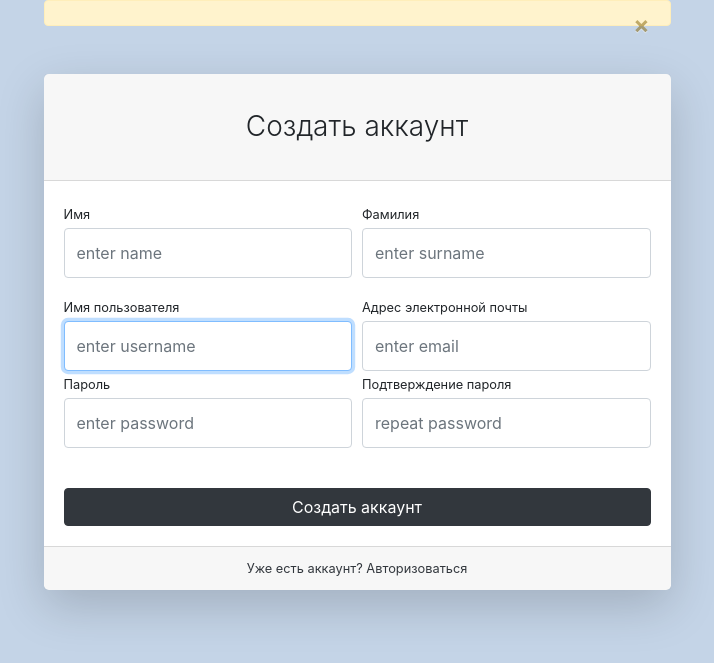
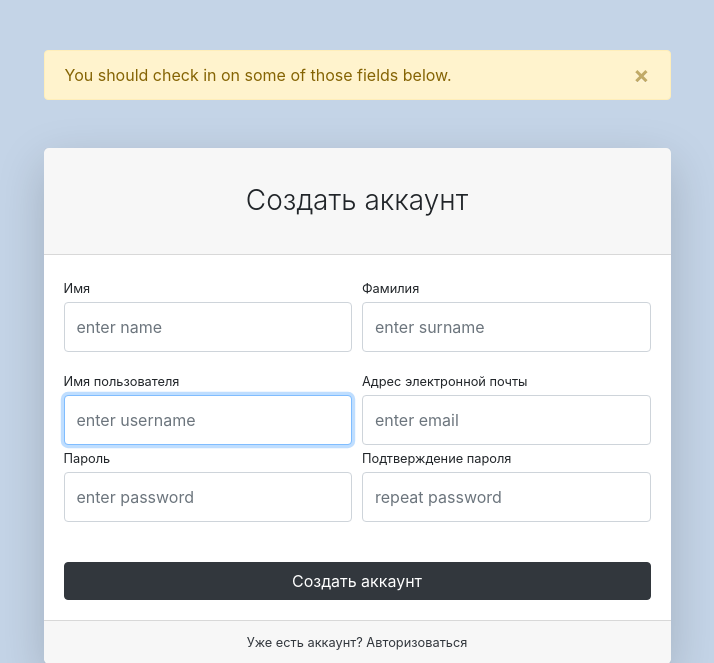
Before and after one commit to Mind-Insight/store-django, a Django app: page /users/registration/ in a window 1280 px wide. Shown: the top 663 px of the page, without its empty margins (283-997 px from the left). Run offline with Django 4.2, Linux system fonts and the light colour scheme; some libraries are stand-ins or nearby versions.

Commit message:
added some changes register and login pages

```diff
--- a/users/templates/users/login.html
+++ b/users/templates/users/login.html
@@ -7,6 +7,7 @@
                     <div class="col-lg-5">
                         <div class="alert alert-warning alert-dismissible fade show" role="alert"
                              style="margin-top: 50px;">
+                             You should check in on some of those fields below.
                             <button type="button" class="close" data-dismiss="alert" aria-label="Close">
                                 <span aria-hidden="true">&times;</span>
                             </button>
@@ -22,7 +23,7 @@
                                         {{ form.username  }}
                                     </div>
                                     <div class="form-group">
-                                        <label class="small mb-1" for="{{ form.password.id_for_label }}">Пароль</label>
+                                        <label class="small mb-1" for="{{ form.password.id_for_label  }}">Пароль</label>
                                         {{ form.password }}
                                     </div>
                                     <div class="form-group d-flex align-items-center justify-content-between mt-4 mb-0">
--- a/users/templates/users/register.html
+++ b/users/templates/users/register.html
@@ -6,7 +6,8 @@
                 <div class="row justify-content-center">
                     <div class="col-lg-7">
                         <div class="alert alert-warning alert-dismissible fade show" role="alert"
-                             style="...">
+                             style="margin-top: 50px">
+                            You should check in on some of those fields below.
                             <button type="button" class="close" data-dismiss="alert" aria-label="Close">
                                 <span aria-hidden="true">&times;</span>
                             </button>
```
